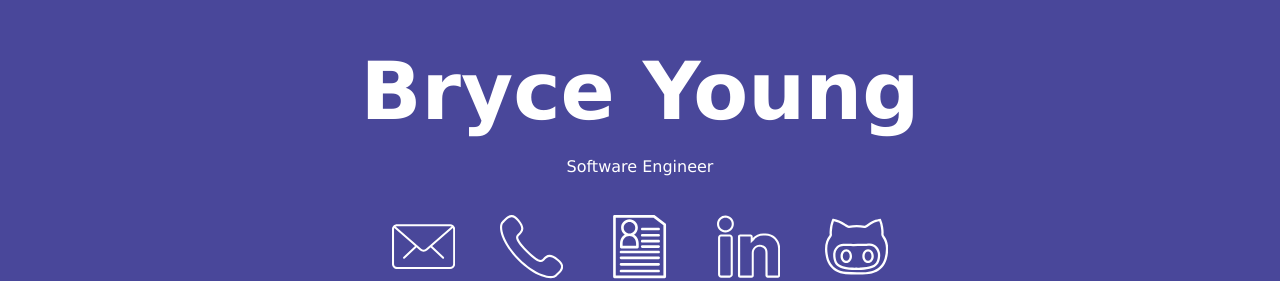
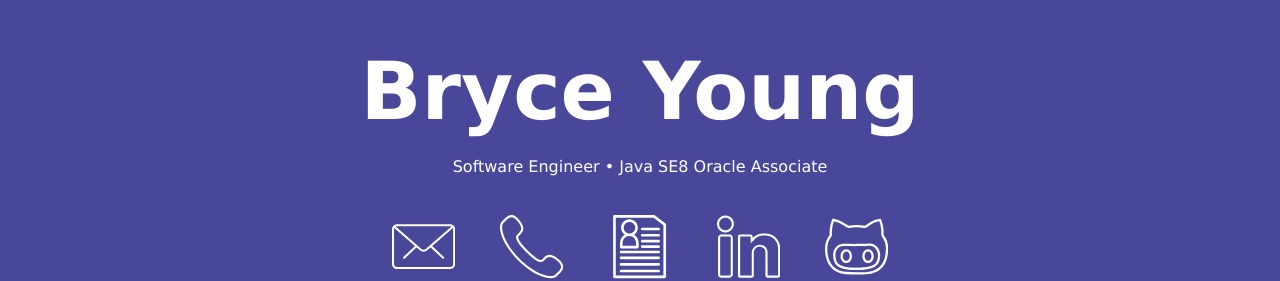
Before and after one commit to dubpred/resumewebsite, a plain HTML site: page index.html in a window 1280 px wide. Shown: the part 121-402 px from the top of the page. Drawn offline with Linux system fonts and the light colour scheme.

Commit message:
add bulletpoint between bio line

```diff
--- a/index.html
+++ b/index.html
@@ -42,7 +42,7 @@ Bryce Young Resume
 
 <center>
 <div class="myname">Bryce Young</div><br/>
-Software Engineer<br/>
+Software Engineer &bull; Java SE8 Oracle Associate<br/>
 
 
 <br/>
```
